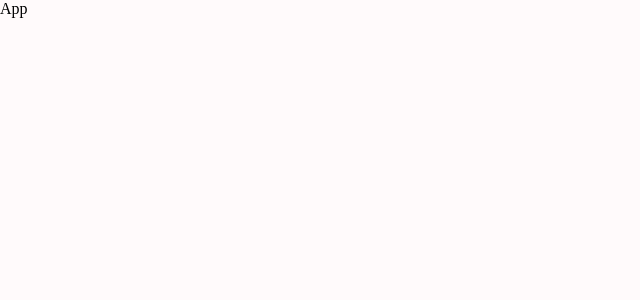
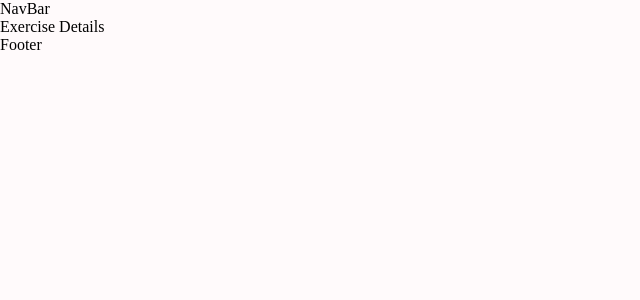
Before and after one commit to obaidash99/react-gym-project, a React (Create React App) app: page /exercise/1 in a window 1280 px wide. Shown: the top 300 px of the page, without its empty margins (0-640 px from the left). Built offline with nearby package versions, Linux system fonts and the light colour scheme.

Commit message:
basic structure

```diff
--- a/src/App.js
+++ b/src/App.js
@@ -1,8 +1,27 @@
 import React from 'react';
-import './App.css'
+import { Route, Routes } from 'react-router-dom';
+import { Box } from '@mui/material';
+
+import './App.css';
+import Navbar from './components/Navbar';
+import Footer from './components/Footer';
+
+import Home from './pages/Home';
+import ExerciseDetail from './pages/ExerciseDetail';
 
 const App = () => {
-	return <div>App</div>;
+	return (
+		<Box width="400px" sx={{ width: { xl: '1488px' } }} m="auto">
+			<Navbar />
+
+			<Routes>
+				<Route path="/" element={<Home />} />
+				<Route path="/exercise/:id" element={<ExerciseDetail />} />
+			</Routes>
+
+			<Footer />
+		</Box>
+	);
 };
 
 export default App;
--- /dev/null
+++ b/src/components/Footer.js
@@ -0,0 +1,7 @@
+import React from 'react';
+
+const Footer = () => {
+	return <div>Footer</div>;
+};
+
+export default Footer;
--- /dev/null
+++ b/src/components/Navbar.js
@@ -0,0 +1,7 @@
+import React from 'react';
+
+const Navbar = () => {
+	return <nav>NavBar</nav>;
+};
+
+export default Navbar;
--- a/src/index.js
+++ b/src/index.js
@@ -1,5 +1,6 @@
 import React from 'react';
 import ReactDOM from 'react-dom/client';
+import { BrowserRouter } from 'react-router-dom';
 
 import App from './App';
 
@@ -7,6 +8,8 @@
 
 root.render(
 	<React.StrictMode>
+		<BrowserRouter>
 			<App />
+		</BrowserRouter>
 	</React.StrictMode>
 );
--- /dev/null
+++ b/src/pages/ExerciseDetail.js
@@ -0,0 +1,9 @@
+import React from 'react'
+
+const ExerciseDetail = () => {
+   return (
+      <div>Exercise Details</div>
+   );
+}
+
+export default ExerciseDetail;
--- /dev/null
+++ b/src/pages/Home.js
@@ -0,0 +1,7 @@
+import React from 'react';
+
+const Home = () => {
+	return <h1>Home</h1>;
+};
+
+export default Home;
```
